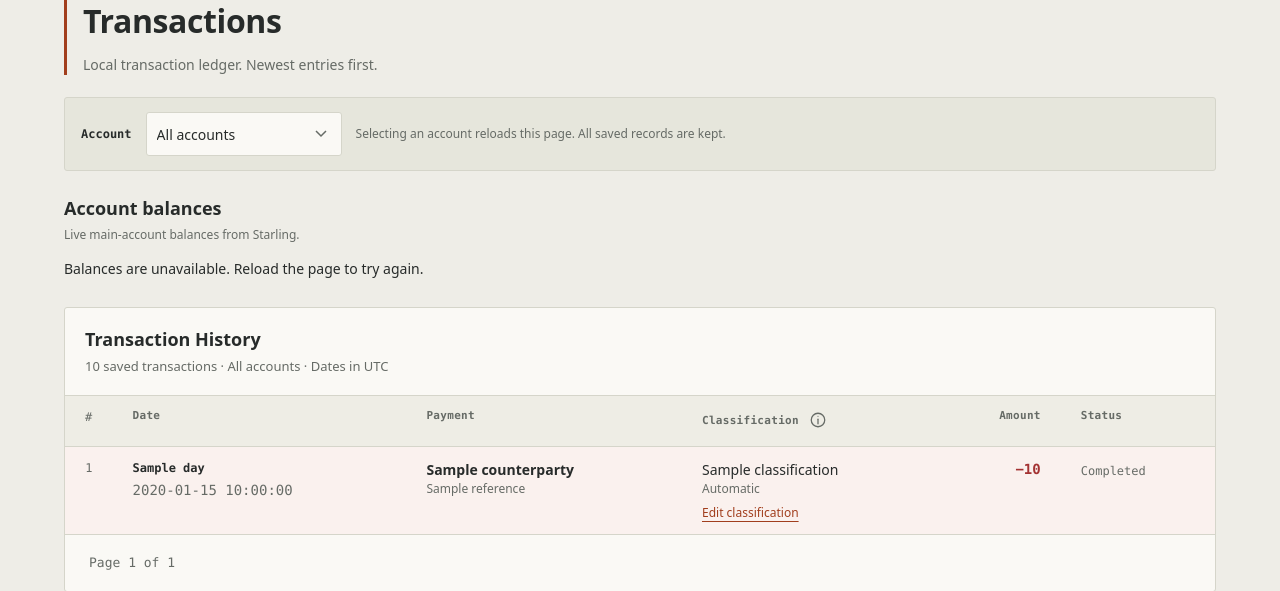
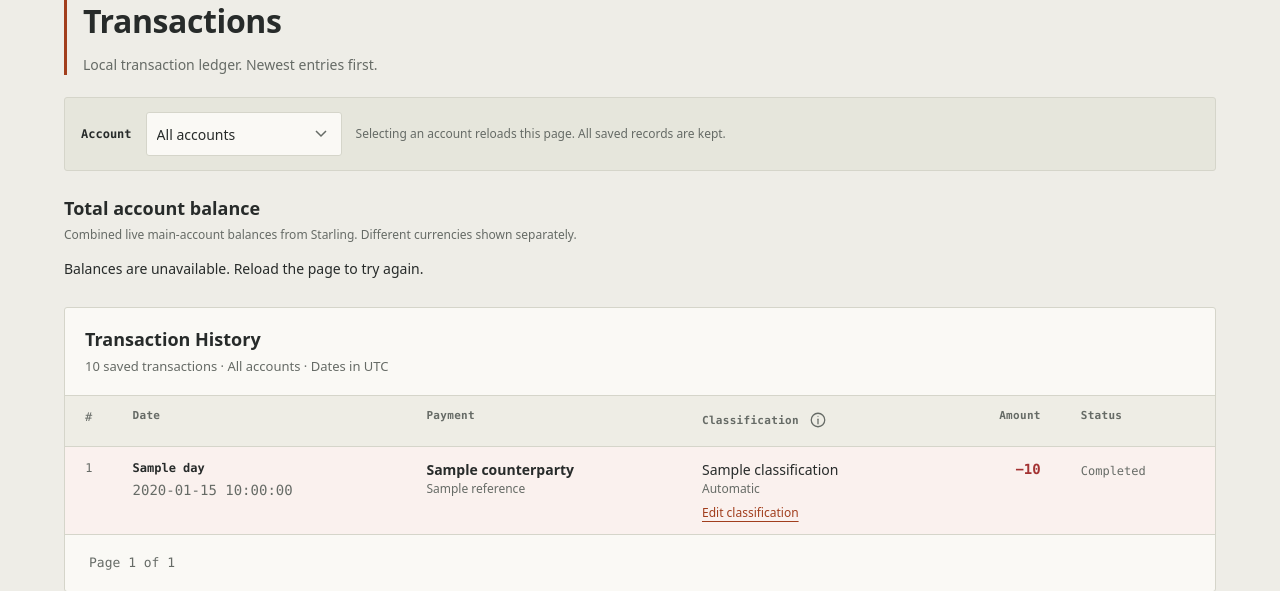
Before and after one commit to Thomas12356/TOMS, a Flask app: template templates/dashboard.html in a window 1280 px wide. Shown: the part 159-750 px from the top of the page. Run offline with Flask 3, Linux system fonts and the light colour scheme; the template is opened without the code that fills it: most values are stand-ins (such as "Sample title", 1, 10 or a date in 2020); parts of the project's set-up code (start-up, migrations or seed data) failed here and were passed over; some libraries are stand-ins or nearby versions.

Commit message:
fix(balances): show complete totals for all accounts by currency

```diff
--- a/static/js/balances.js
+++ b/static/js/balances.js
@@ -9,12 +9,13 @@ async function loadBalances() {
         const data = await response.json();
         container.replaceChildren();
 
-        if (data.balances.length === 0) {
+        const displayedBalances = data.totals ?? data.balances;
+        if (displayedBalances.length === 0) {
             container.textContent = "Import your accounts to see their balances here.";
             return;
         }
 
-        for (const balance of data.balances) {
+        for (const balance of displayedBalances) {
             const card = document.createElement("article");
             card.className = "balance-card";
             const name = document.createElement("h3");
--- a/templates/dashboard.html
+++ b/templates/dashboard.html
@@ -50,8 +50,8 @@
         <section class="balance-section" aria-labelledby="balance-heading">
             <div class="balance-heading">
                 <div>
-                    <h2 id="balance-heading">Account balances</h2>
-                    <p class="secondary">Live main-account balances from Starling.</p>
+                    <h2 id="balance-heading">{{ 'Account balance' if selected_account else 'Total account balance' }}</h2>
+                    <p class="secondary">{{ 'Live main-account balance from Starling.' if selected_account else 'Combined live main-account balances from Starling. Different currencies shown separately.' }}</p>
                 </div>
                 {% if current_user.is_authenticated %}
                 <button type="button" class="sync-button" data-sync-now title="Syncs transactions from your bank account provider." aria-description="Syncs transactions from your bank account provider.">{{ sync_icon() }}<span>Sync now</span></button>
```
Also changed, not shown: routes/dashboard.py (+13 -1 lines), tests/test_dashboard.py (+22 -0 lines).
